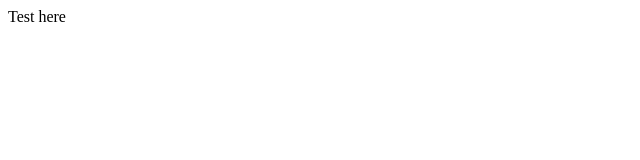
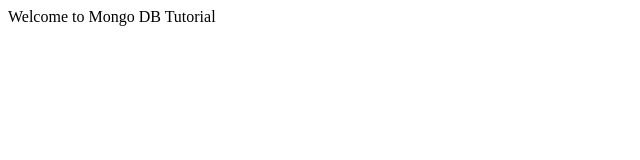
Before and after one commit to natachaazar/natachaazar.github.io, a plain HTML site: page index.html in a window 1280 px wide. Shown: the whole page, without its empty margins (0-640 px from the left). Drawn offline with Linux system fonts and the light colour scheme.

Commit message:
testing style

```diff
--- a/index.html
+++ b/index.html
@@ -2,9 +2,9 @@
 <html lang="en">
 <head>
     <meta charset="UTF-8">
-    <title>Title</title>
+    <title>Mongo DB Tutorial</title>
 </head>
 <body>
-Test here
+<div class='title-div'>Welcome to Mongo DB Tutorial</div>
 </body>
 </html>
--- /dev/null
+++ b/styles.css
@@ -0,0 +1,4 @@
+.title-div{
+  color:red;
+  font-size: 20px;
+}
```
